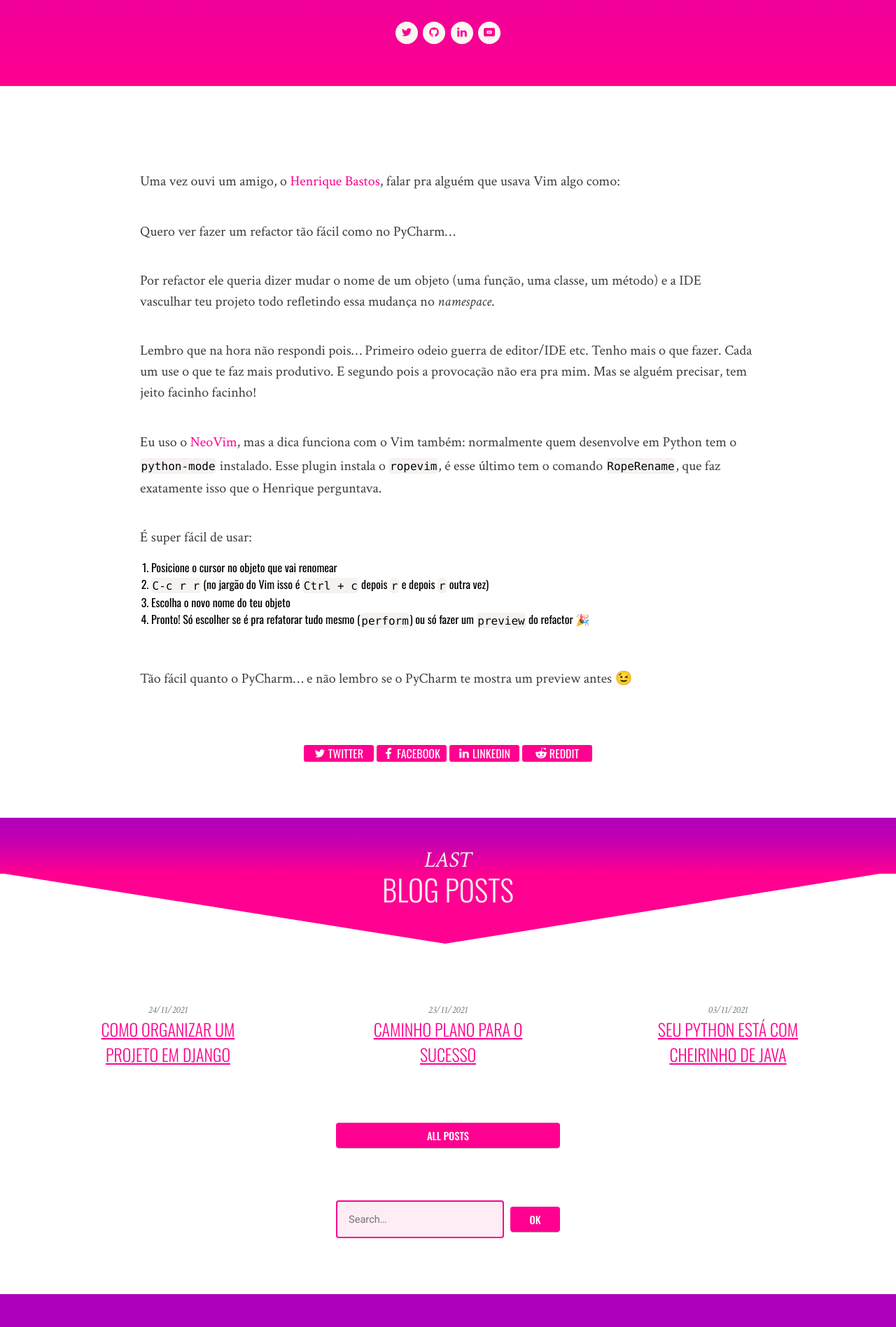
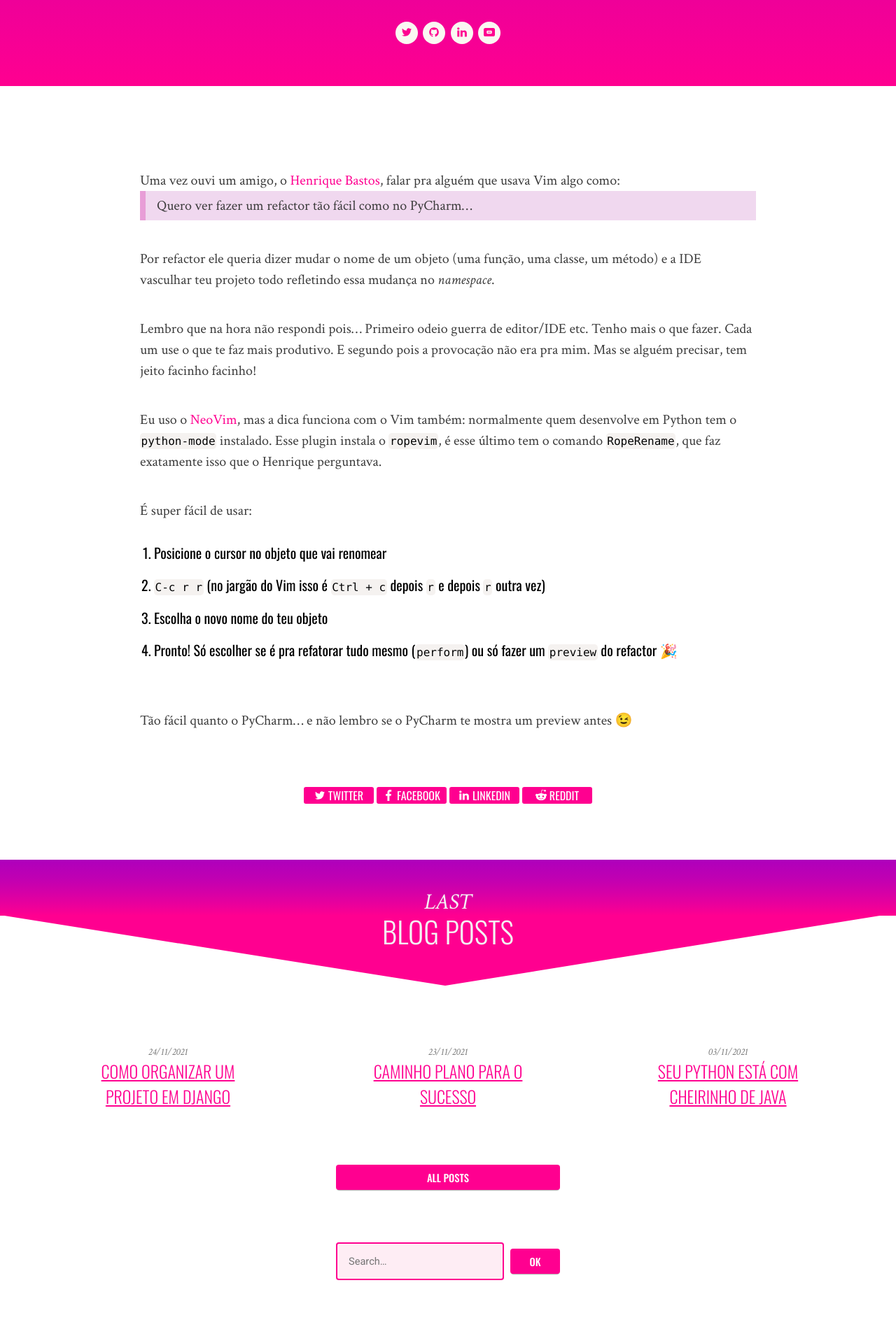
Before and after one commit to cuducos/cuducos.me, a Jekyll site: the page built from _posts/2019-02-16-refactor-facil-em-python-com-neovim.md, in a window 1280 px wide. Shown: the part 663-2560 px from the top of the page at 70% size. Built offline with Jekyll 4.4.1, drawn with Linux system fonts in a browser that asks for light colours; nearby versions of some CDN libraries; a style sheet for code colours, icons or effects is not loaded.

Commit message:
fix: adjust blockquote and list spacings

```diff
--- a/assets/css/blog-post.css
+++ b/assets/css/blog-post.css
@@ -41,7 +41,13 @@
 }
 
 .post-content ol, .post-content ul{
-    padding: 16px;
+    margin: 30px 0;
+    padding-left: 20px;
+    font-size: 20px;
+}
+
+.post-content ol li:not(:last-child), .post-content ul li:not(:last-child){
+    margin-bottom: 16px;
 }
 
 .post-content h6, p{
@@ -56,7 +62,7 @@
     margin-bottom: 50px;
 }
 
-.post-content p {
+.post-content > p {
     padding-top: 40px;
 }
 
@@ -64,7 +70,6 @@
     font-size: inherit;
     font-family: inherit;
     text-decoration: none;
-    line-height: 1.67;
     color: #ff0090;
 }
 
@@ -73,7 +78,9 @@
 }
 
 .post-content em {
-    font-weight: normal;
+    font-size: inherit;
+    font-family: inherit;
+    font-weight: inherit;
     font-style: italic;
 }
 
@@ -96,6 +103,18 @@
     display: block;
     margin: 20px auto 0 auto;
     max-width: 100%;
+}
+
+blockquote {
+    background-color: #f0d8ef;
+    border-left: 8px #e89ed7 solid;
+    padding-left: 16px;
+}
+
+blockquote > p {
+    padding-top: 0;
+    padding: 6px 0;
+    height: 100%;
 }
 
 .language-plaintext {
```
